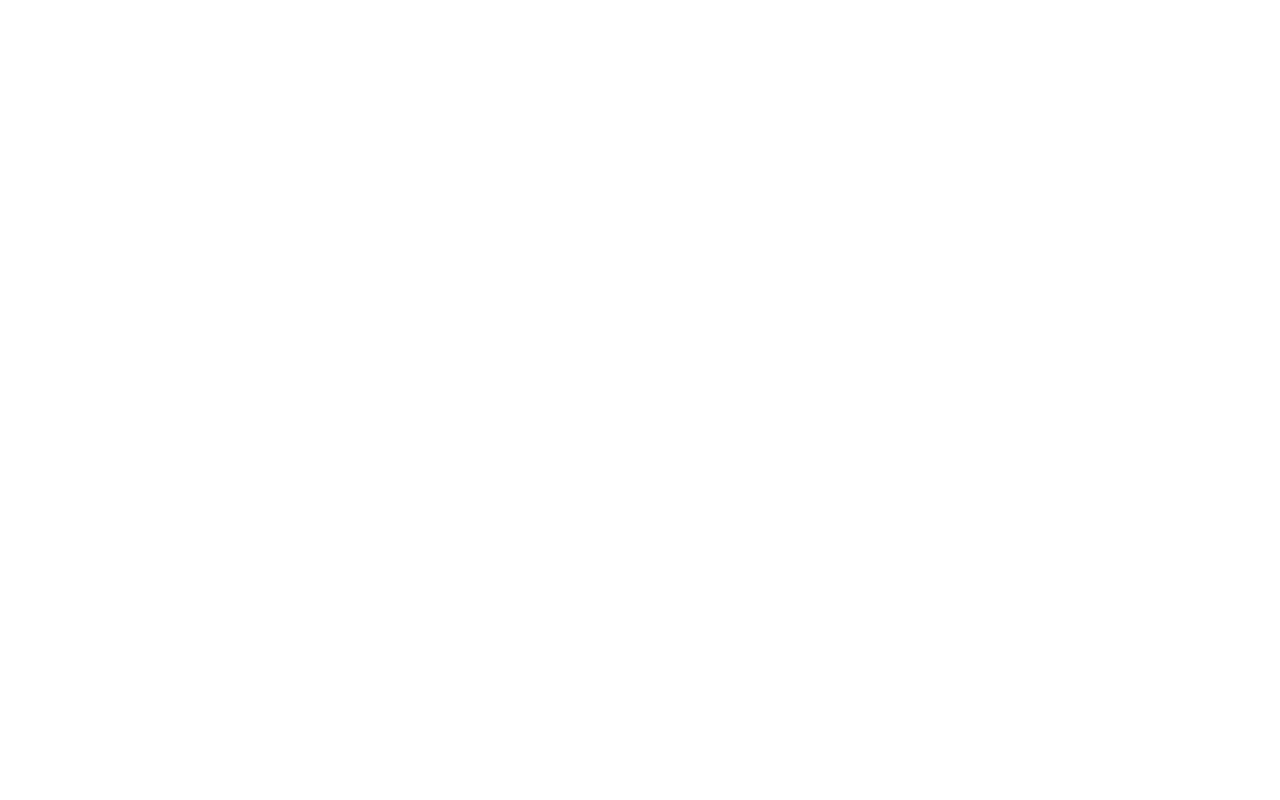
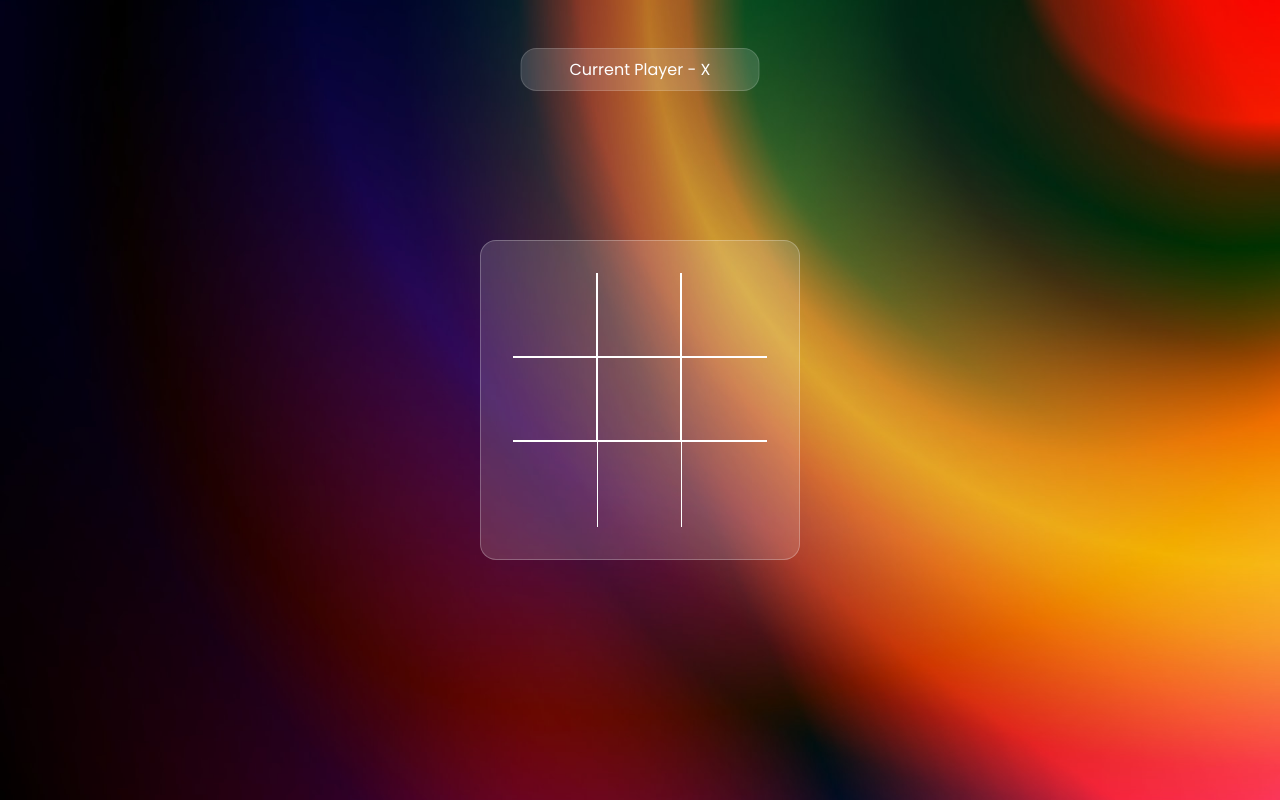
Before and after one commit to raunak250803/Tic-Tac-Toe, a plain HTML site: page index.html in a window 1280 px wide. Drawn offline with Linux system fonts and the light colour scheme.

Commit message:
Update styles.css

```diff
--- a/styles.css
+++ b/styles.css
@@ -7,7 +7,7 @@
 .wrapper{
     width: 100vw;
     height: 100vh;
-    background-image: url(./assets/gradient-bg.jpg);
+    background-image: url(./gradient-bg.jpg);
     background-size: cover;
     background-position: center;
     display: flex;
```
